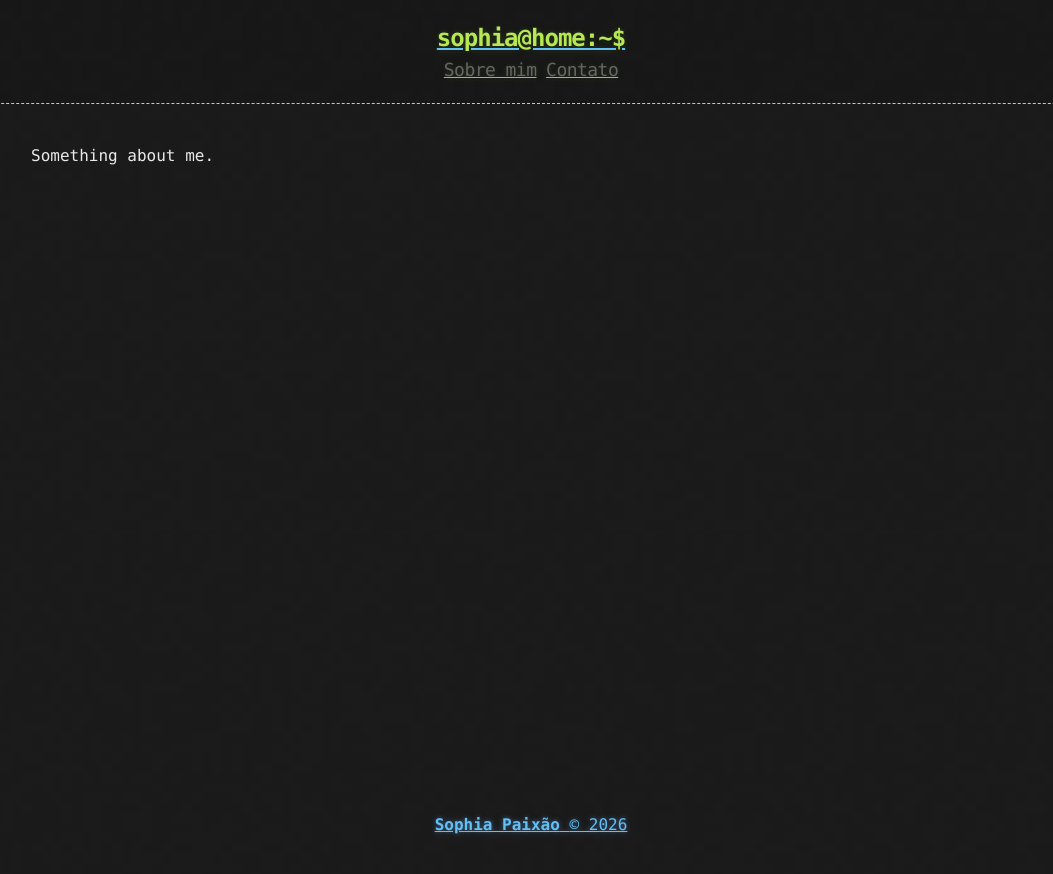
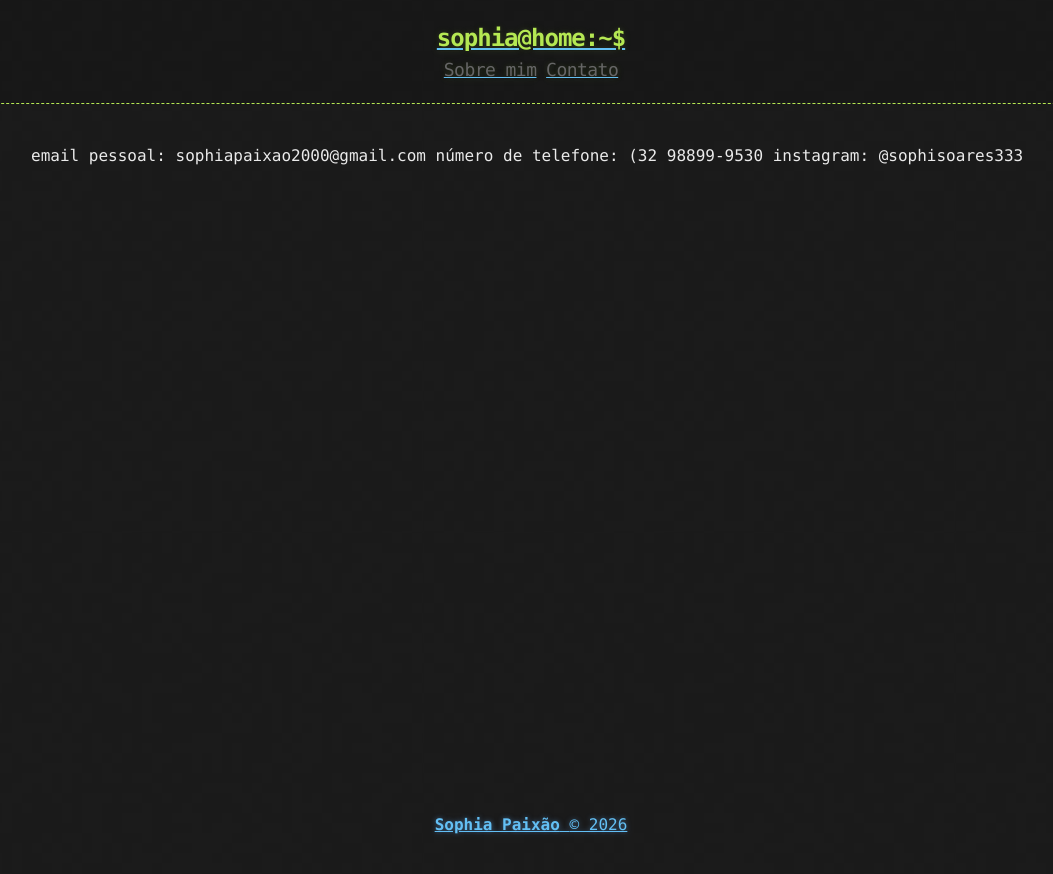
Before and after one commit to sophiapaixao/portifolio, a Jekyll site: the page built from about.md, in a window 1280 px wide. Shown: the top 874 px of the page, without its empty margins (109-1162 px from the left). Built offline with Jekyll 4.4.1, drawn with Linux system fonts in a browser that asks for light colours.

Commit message:
Update about.md

```diff
--- a/about.md
+++ b/about.md
@@ -2,5 +2,6 @@
 layout: page
 title: About
 ---
-
-Something about me.
+email pessoal: sophiapaixao2000@gmail.com
+número de telefone: (32 98899-9530
+instagram: @sophisoares333
```
